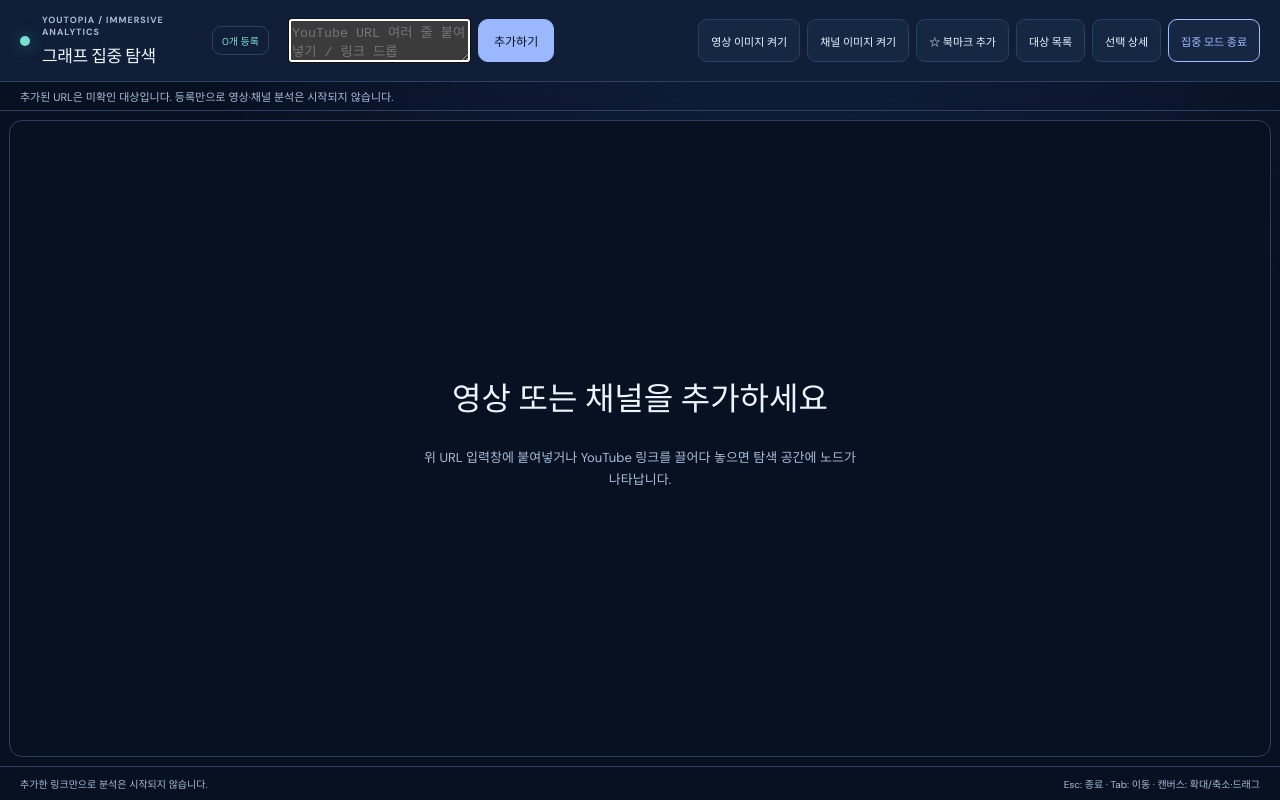
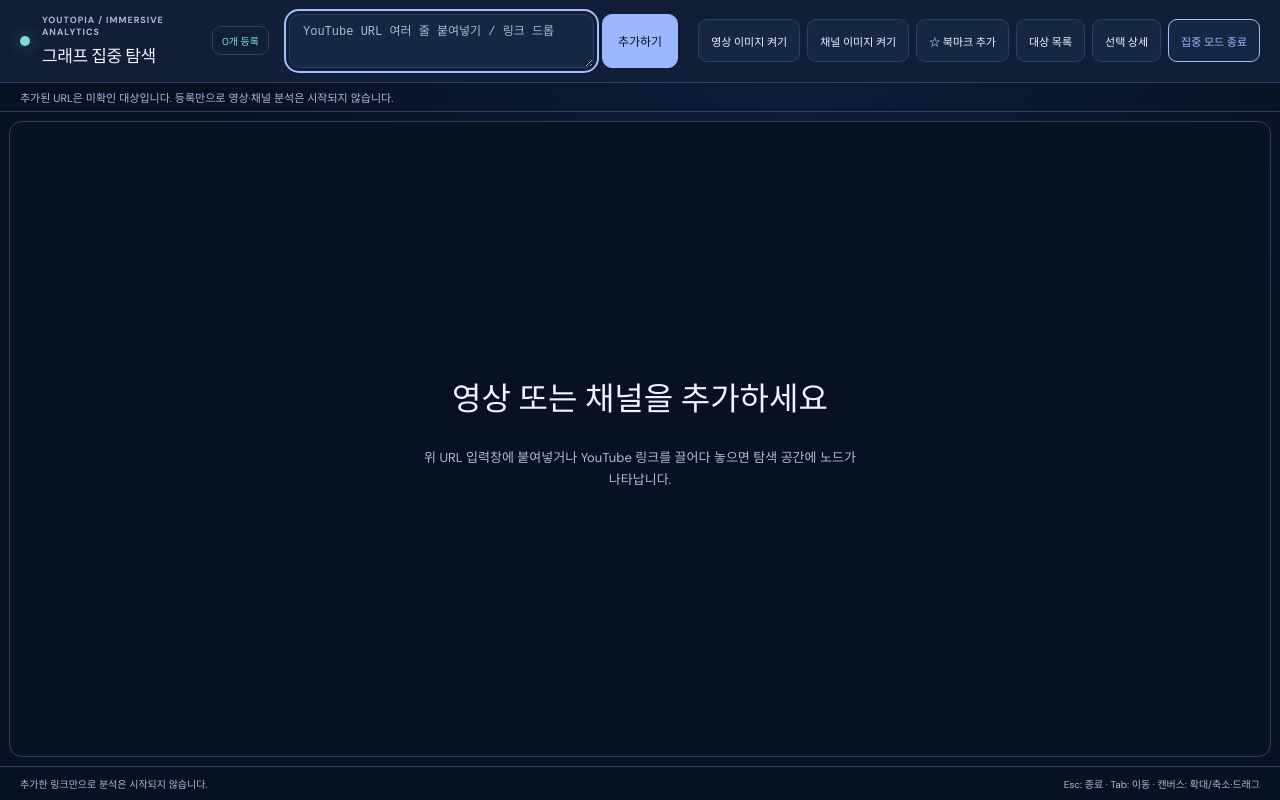
Before and after one commit to Choi1999/YOUTOPIA, a React (Vite) app in the folder frontend/: page /analysis/youtube/workspace in a window 1280 px wide. Shown: the top 800 px of the page. Built offline with nearby package versions, Linux system fonts and the light colour scheme.

Commit message:
feat(workspace): support multi-line URL input in immersive views

```diff
--- a/frontend/src/features/analysis-workspace/workspace-focus.css
+++ b/frontend/src/features/analysis-workspace/workspace-focus.css
@@ -108,11 +108,14 @@
   margin-left:auto;
 }
 .workspace-focus__intake {display:flex;gap:8px;min-width:0;}
-.workspace-focus__intake input {
+.workspace-focus__intake textarea {
   flex:1;
   min-width:0;
-  min-height:43px;
-  padding:0 13px;
+  min-height:50px;
+  max-height:110px;
+  padding:9px 13px;
+  resize:vertical;
+  line-height:1.4;
   border:1px solid var(--focus-border);
   border-radius:10px;
   background:var(--focus-elevated);
@@ -120,7 +123,7 @@
   font-size:12px;
   outline:none;
 }
-.workspace-focus__intake input::placeholder {color:var(--focus-muted);}
+.workspace-focus__intake textarea::placeholder {color:var(--focus-muted);}
 .workspace-focus__intake button {
   flex:0 0 auto;
   min-height:43px;
@@ -396,7 +399,7 @@
   text-align:center;
 }
 .workspace-focus__drop-shade small {font-size:12px;color:#a5c8db;}
-.workspace-focus :is(button,input,a):focus-visible {
+.workspace-focus :is(button,input,textarea,a):focus-visible {
   outline:2px solid var(--focus-accent);
   outline-offset:3px;
 }
@@ -494,7 +497,7 @@
 @media(max-width:400px) {
   .workspace-focus__header {padding:8px;}
   .workspace-focus__intake {flex-wrap:wrap;}
-  .workspace-focus__intake input {flex:1 1 100%;min-height:38px;}
+  .workspace-focus__intake textarea {flex:1 1 100%;min-height:38px;}
   .workspace-focus__intake button {flex:1 1 100%;min-height:38px;}
   .workspace-focus__message {font-size:9px;min-height:20px;}
   .workspace-focus__footer span:last-child {display:none;}
```
